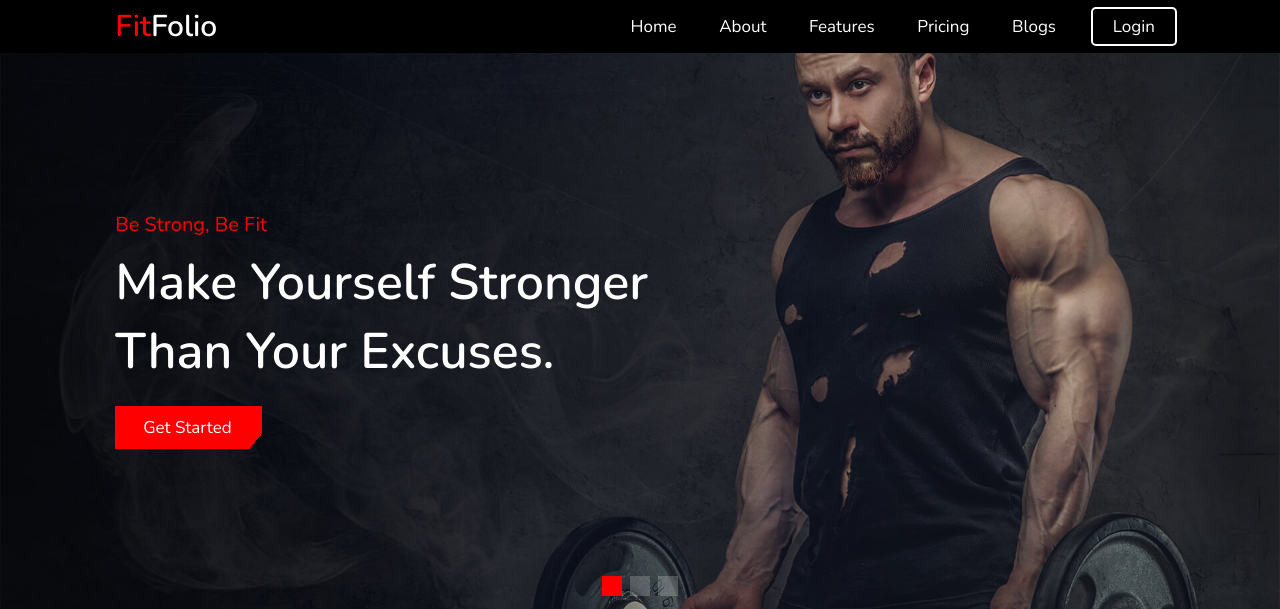
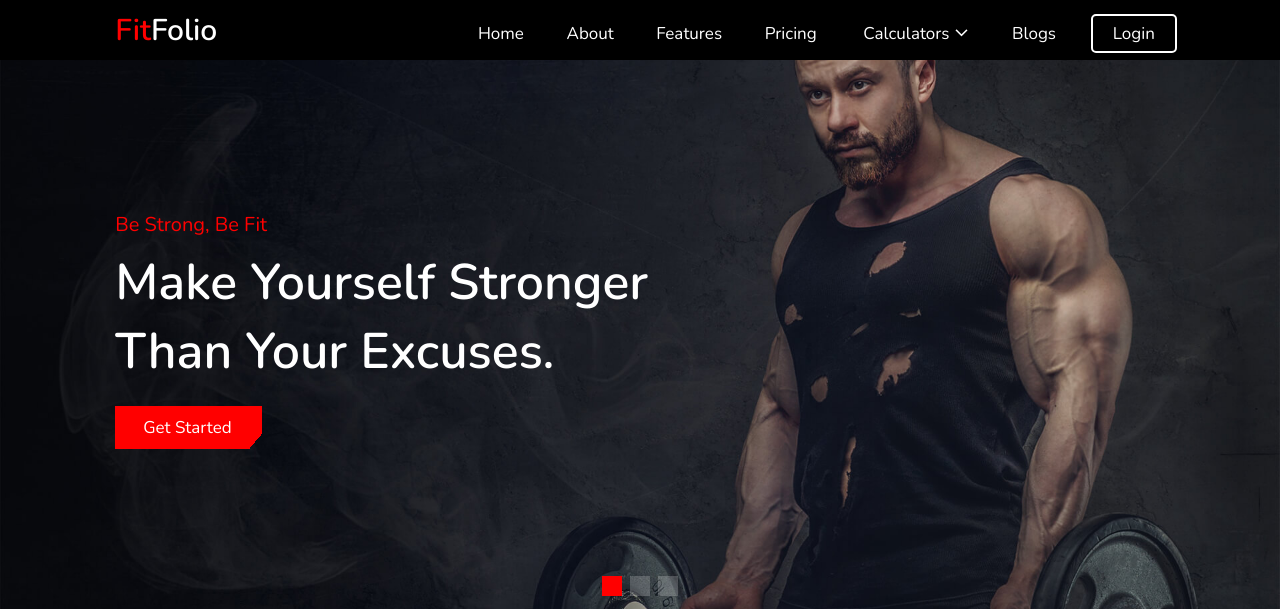
Before and after one commit to Snehil-Shah/FitFolio, a PHP site: page /HTML/home.html in a window 1280 px wide. Shown: the top 609 px of the page. Run offline with PHP 8.4, Linux system fonts and the light colour scheme.

Commit message:
Integrated calculators in Homepage Navbar

```diff
--- a/CSS/home.css
+++ b/CSS/home.css
@@ -122,6 +122,39 @@ input{
   padding: 1.5rem 2rem;
   font-size: 1.7rem;
   color: #fff;
+}
+
+.material-symbols-outlined {
+  font-variation-settings:
+  'FILL' 0,
+  'wght' 400,
+  'GRAD' 0,
+  'opsz' 48;
+  position: relative;
+  top: 6px;
+}
+
+.calc-dropdown{
+  display: inline-block;
+  margin: 0;
+  padding: 0;
+  position: relative;
+}
+
+.calc-list{
+  display: none;
+  position: absolute;
+  background: #000;
+}
+
+.calc-dropdown:hover .calc-list{
+  display: block;
+  width: 100%;
+  text-align: center;
+}
+
+.calc-list a{
+  width: 100%;
 }
 
 #login-topright{
--- a/HTML/home.html
+++ b/HTML/home.html
@@ -14,6 +14,9 @@
 
     <!-- custom css file link  -->
     <link rel="stylesheet" href="../CSS/home.css">
+
+    <!-- drop down arrow google-font link -->
+    <link rel="stylesheet" href="https://fonts.googleapis.com/css2?family=Material+Symbols+Outlined:opsz,wght,FILL,GRAD@20..48,100..700,0..1,-50..200" />
 
 
 </head>
@@ -32,6 +35,14 @@
         <a href="#about">about</a>
         <a href="#features">features</a>
         <a href="#pricing">pricing</a>
+        <div class="calc-dropdown">
+          <a href="#trainers" style="width: 150.1px; text-align: center; transform: translateX(4px);">Calculators<span class="material-symbols-outlined">expand_more</span></a>
+            <div class="calc-list">
+                <a href="Calculators/bmi.html">BMI</a>
+                <a href="Calculators/bmr.html">BMR</a>
+                <a href="Calculators/cbc.html">CBC</a>
+            </div>
+        </div>
         <a href="#blogs">blogs</a>
         <a href="#" id="login-topright">login</a>
     </nav>
```
